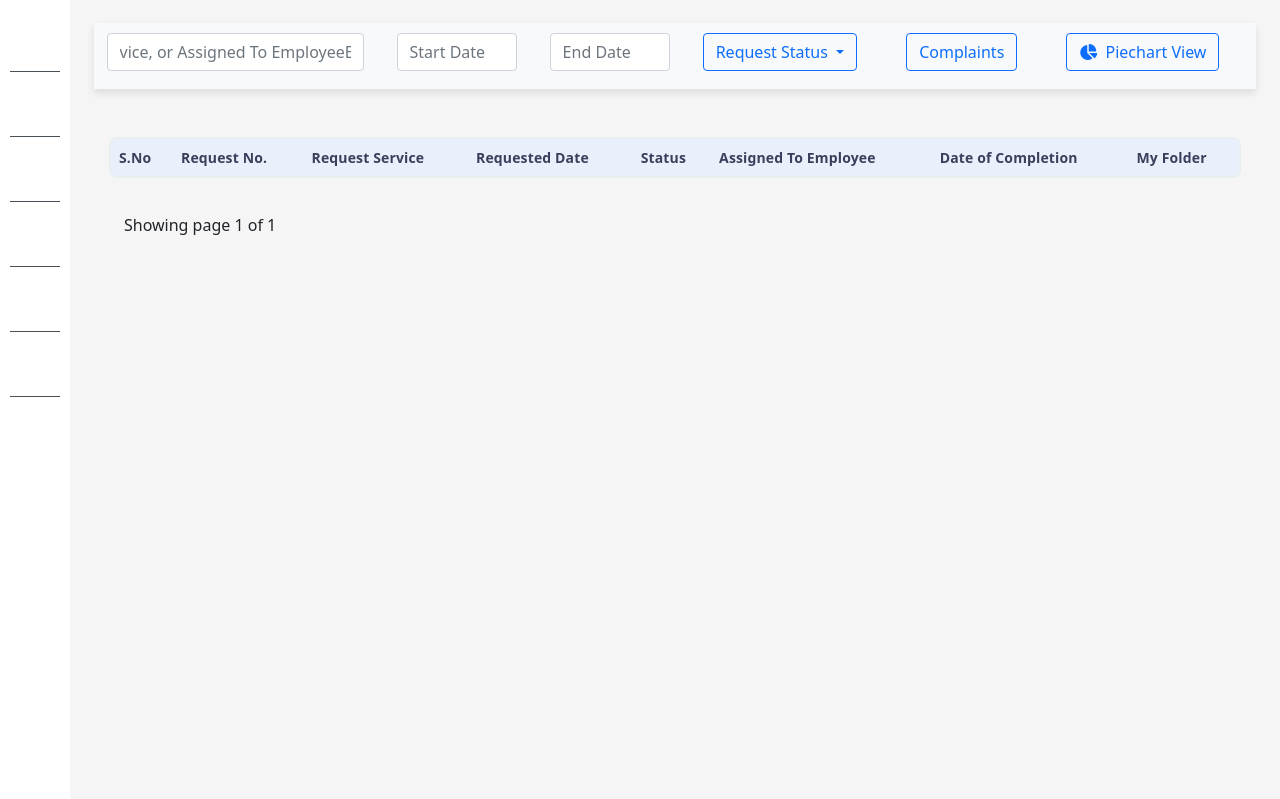
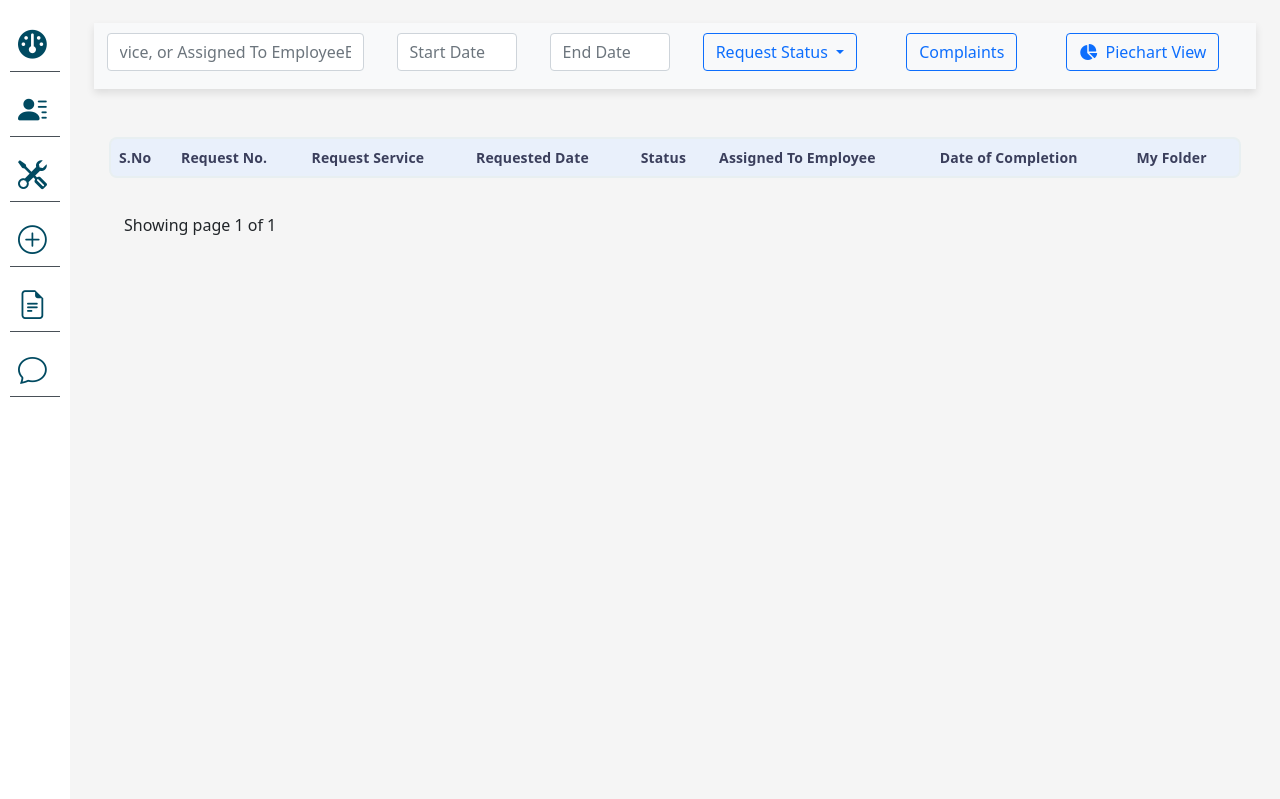
Before and after one commit to lagran-software-solutions/crm_base, a Django app: page /crm_admin/request_service/1/1/1 in a window 1280 px wide. Shown: the part 76-875 px from the top of the page. Run offline with Django 5.2, Linux system fonts and the light colour scheme; the visitor is signed in with stand-in values (Sample User, id 1); data comes from the database, SQL or seed files in the repository; data that the repository does not hold is empty; some libraries are stand-ins or nearby versions.

Commit message:
dasboard color changr

```diff
--- a/admin/views.py
+++ b/admin/views.py
@@ -625,7 +625,7 @@ class DashboardView(SuperAdminLoginRequiredMixin, FormMixin, ListView):
 
         context['client_status'] = self.get_client_status(client_queryset)
         context['admin_status'] = self.get_admin_status(admin_queryset)
-        print("amount" ,InvoiceRecord.objects.total_paid_amount())
+
         context['invoice_summary'] = {
             'paid': {
                 'total': InvoiceRecord.objects.total_paid_amount(),
--- a/static/css/custom_admin.css
+++ b/static/css/custom_admin.css
@@ -210,7 +210,7 @@ display: inline-block;
 
 .menu-item a i {
   margin-right: 8px;
-  color: inherit; /* Inherit the current color of the parent (anchor) */
+  color: #004a61; /* Inherit the current color of the parent (anchor) */
   transition: color 0.3s ease;
 }
 
```
